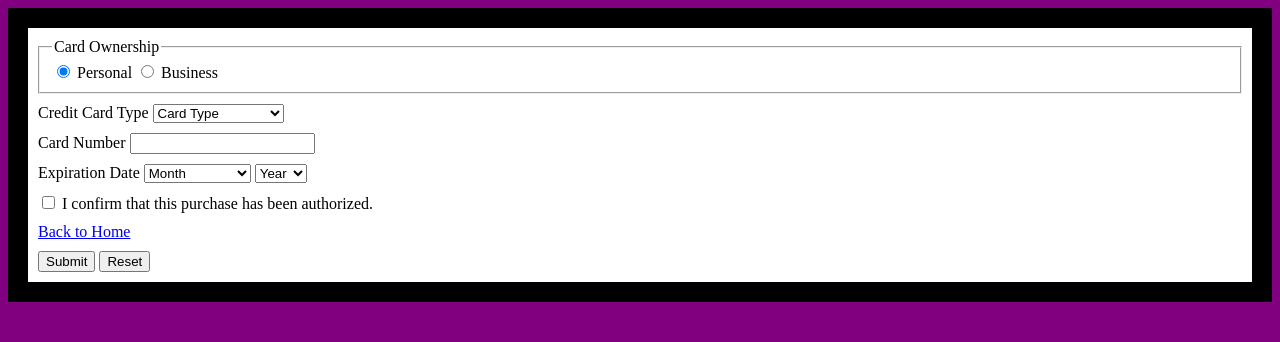
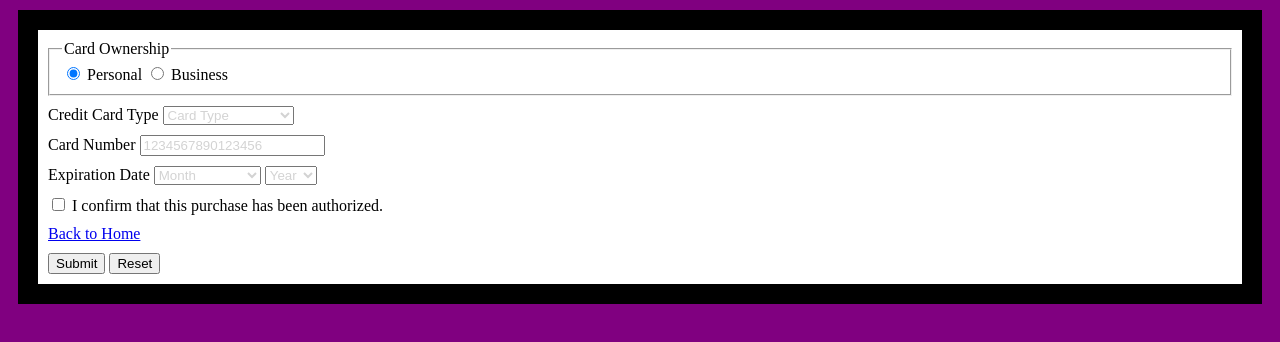
Before and after one commit to salofgren/School-Projects-Public-, a plain HTML site: page assignment5.html in a window 1280 px wide. Drawn offline with Linux system fonts and the light colour scheme.

Commit message:
Add files via upload

```diff
--- a/assignment5.html
+++ b/assignment5.html
@@ -3,7 +3,31 @@
 <html lang="en">
     <head>
         <meta charset="utf-8">
+
         <title>Payment Submission</title>
+
+        <style>
+            select:required:invalid{
+                color: lightgray;
+            }
+            option{
+                color: black;
+            }
+            ::placeholder{
+                color: lightgray;
+                opacity: 1;
+            }
+            :-ms-input-placeholder{
+                color: lightgray;
+            }
+            ::-ms-input-placeholder{
+                color: lightgray;
+            }
+            div{
+                margin: 10px;
+            }
+        </style>
+
     </head>
 
     <body style="background-color: purple;">
@@ -18,9 +42,9 @@
                     <label for="cc_owner" id="business">Business</label>
                 </fieldset>
 
-                <div style="margin: 10px;">
+                <div>
                     <label for="cc_type">Credit Card Type</label>
-                    <select name="cc_type" id="cc_type" required>
+                    <select name="cc_type" id="cc_type" required oninvalid="this.setCustomValidity('Please select a card type.')" oninput="setCustomValidity('')">
                         <option value="" selected disabled hidden>Card Type</option>
                         <option value="Visa">Visa</option>
                         <option value="Mastercard">Mastercard</option>
@@ -29,14 +53,15 @@
                     </select>
                 </div>
 
-                <div style="margin: 10px;">
+                <div>
                     <label for="cc_no">Card Number</label>
-                    <input type="number" name="cc_no" required>
+                    <input type="tel" name="cc_no" inputmode="numeric" pattern="[0-9]{16}" maxlength="16" placeholder="1234567890123456" required
+                    oninvalid="this.setCustomValidity('Please enter your card number.')" oninput="setCustomValidity('')">
                 </div>
 
-                <div style="margin: 10px;">
+                <div>
                     <label for="exp_month">Expiration Date</label>
-                    <select name="exp_month" id="exp_month" required>
+                    <select name="exp_month" id="exp_month" required oninvalid="this.setCustomValidity('Please select a month.')" oninput="setCustomValidity('')">
                         <option value="" selected disabled hidden>Month</option>
                         <option value="Jan">January-01</option>
                         <option value="Feb">February-02</option>
@@ -52,7 +77,7 @@
                         <option value="Dec">December-12</option>
                     </select>
 
-                    <select name="exp_year" id="exp_year" required>
+                    <select name="exp_year" id="exp_year" required oninvalid="this.setCustomValidity('Please select a year.')" oninput="setCustomValidity('')">
                         <option value="" selected disabled hidden>Year</option>
                         <option value="20">2020</option>
                         <option value="21">2021</option>
@@ -66,16 +91,16 @@
                     </select>
                 </div>
 
-                <div style="margin: 10px;">
-                    <input type="checkbox" name="auth" id="auth" required>
+                <div>
+                    <input type="checkbox" name="auth" id="auth" required oninvalid="this.setCustomValidity('Please check box to confirm this transaction.')" oninput="setCustomValidity('')">
                     <label for="auth">I confirm that this purchase has been authorized.</label>
                 </div>
 
-                <div style="margin: 10px;">
+                <div>
                     <a href="https://icarus.cs.weber.edu/~sl40466/">Back to Home</a>
                 </div>
 
-                <div style="margin: 10px;">
+                <div>
                     <button type="submit">Submit</button>
                     <button type="reset">Reset</button>
                 </div>
```
